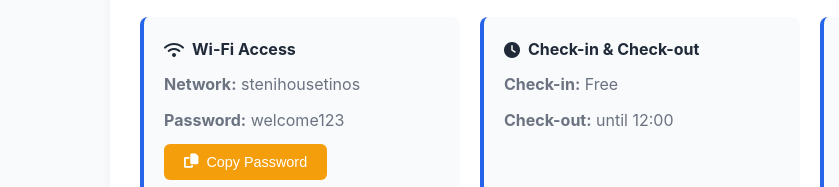
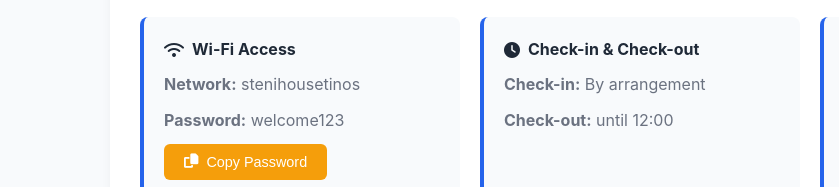
Before and after one commit to tsakonakisj/digital-guestbook, a website: page index.html in a window 1280 px wide. Shown: the part 613-800 px from the top of the page, 0-839 px from the left. Drawn offline with Linux system fonts and the light colour scheme.

Commit message:
Updated index.html

```diff
--- a/index.html
+++ b/index.html
@@ -379,7 +379,7 @@
           <div class="info-card">
             <div class="lang-content active" data-lang="en">
               <h4><i class="fas fa-clock"></i>Check-in & Check-out</h4>
-              <p><strong>Check-in:</strong> Free</p>
+              <p><strong>Check-in:</strong> By arrangement</p>
               <p><strong>Check-out:</strong> until 12:00</p>
             </div>
             <div class="lang-content" data-lang="gr">
```
